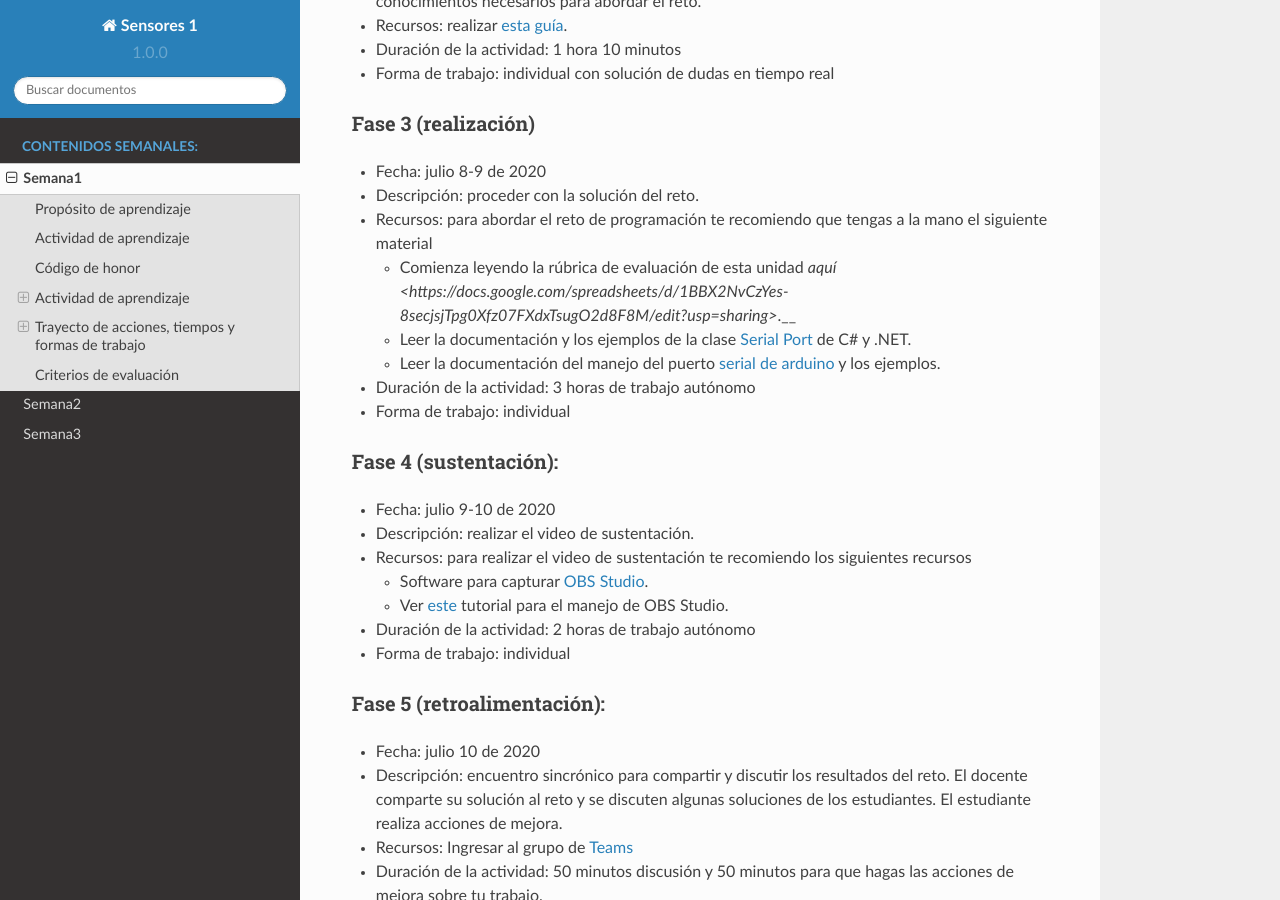
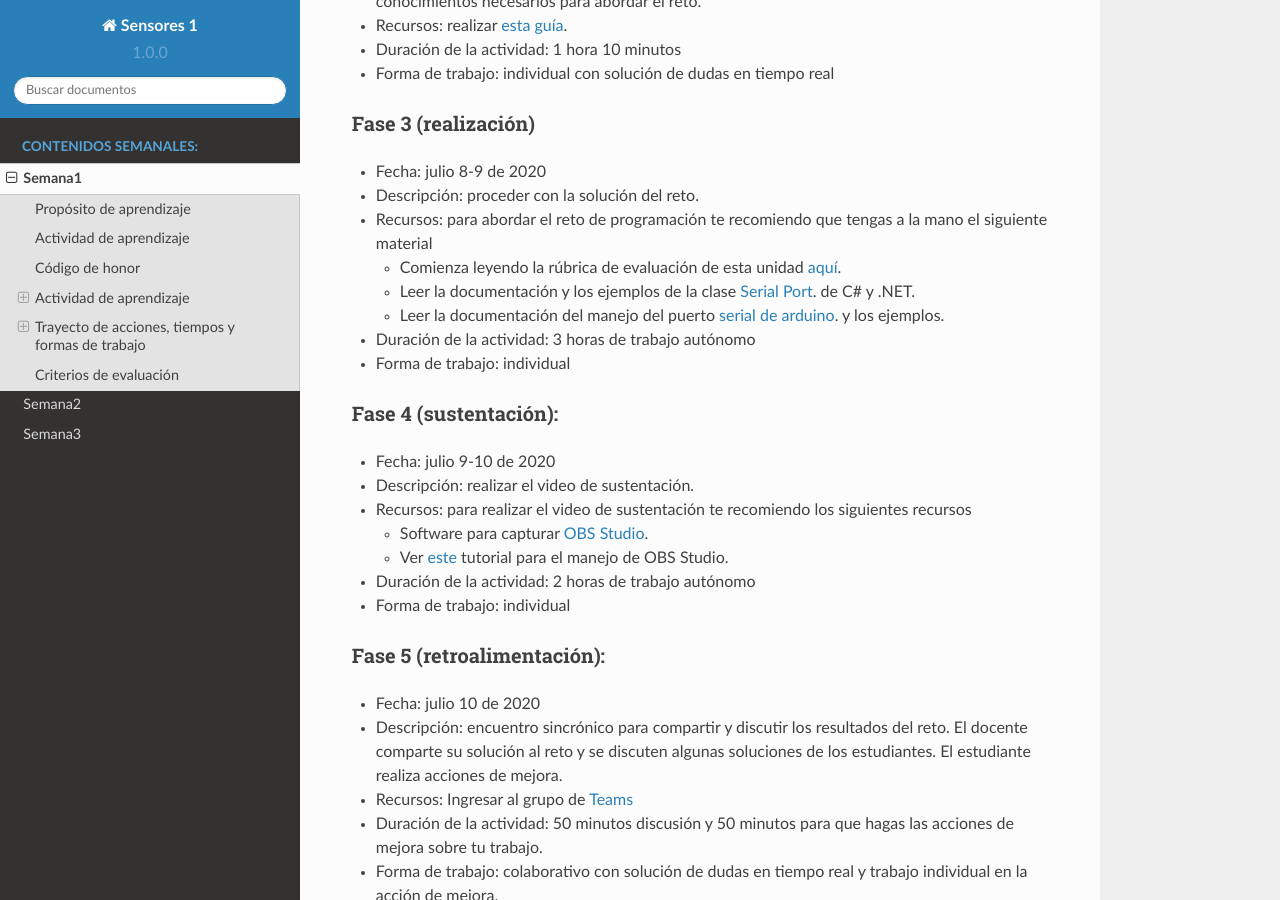
Before and after one commit to juanferfranco/sensores1, a Sphinx documentation site: the page built from docs/_semana1/semana1.rst, in a window 1280 px wide and 900 px high, scrolled down 2500 px. Built offline with Sphinx 7.4.7 and the Read the Docs theme 2.0.0, drawn with Linux system fonts in a browser that asks for light colours.

Commit message:
update week 1

```diff
--- a/docs/_semana1/semana1.rst
+++ b/docs/_semana1/semana1.rst
@@ -119,10 +119,10 @@ Fase 3 (realización)
 * Descripción: proceder con la solución del reto.
 * Recursos: para abordar el reto de programación te recomiendo que tengas a la mano el siguiente material
 
-  * Comienza leyendo la rúbrica de evaluación de esta unidad `aquí <https://docs.google.com/spreadsheets/d/1BBX2NvCzYes-8secjsjTpg0Xfz07FXdxTsugO2d8F8M/edit?usp=sharing>`.__
-  * Leer la documentación y los ejemplos de la clase `Serial Port <https://docs.microsoft.com/en-us/dotnet/api/system.io.ports.serialport?view=netframework-4.8>`__
+  * Comienza leyendo la rúbrica de evaluación de esta unidad `aquí <https://docs.google.com/spreadsheets/d/1BBX2NvCzYes-8secjsjTpg0Xfz07FXdxTsugO2d8F8M/edit?usp=sharing>`__.
+  * Leer la documentación y los ejemplos de la clase `Serial Port <https://docs.microsoft.com/en-us/dotnet/api/system.io.ports.serialport?view=netframework-4.8>`__.
     de C# y .NET.
-  * Leer la documentación del manejo del puerto `serial de arduino <https://www.arduino.cc/reference/en/language/functions/communication/serial/>`__
+  * Leer la documentación del manejo del puerto `serial de arduino <https://www.arduino.cc/reference/en/language/functions/communication/serial/>`__.
     y los ejemplos.
 
 * Duración de la actividad: 3 horas de trabajo autónomo
```
